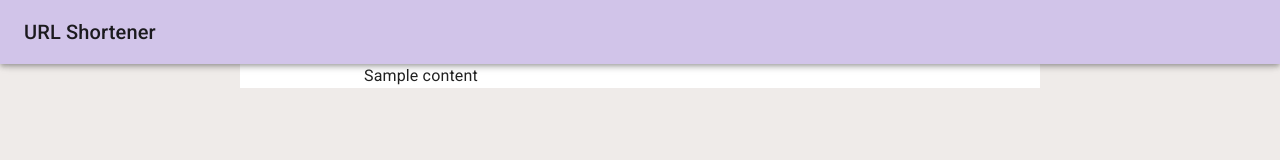
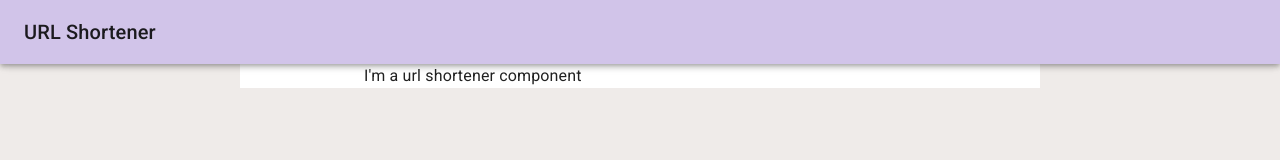
Before and after one commit to phyrisrose/frontend-url-shortener, a React (Create React App) app: page / in a window 1280 px wide. Shown: the top 160 px of the page. Built offline with nearby package versions, Linux system fonts and the light colour scheme.

Commit message:
scaffolding a url shortener component

```diff
--- a/src/App.js
+++ b/src/App.js
@@ -2,12 +2,15 @@ import Container from "@mui/material/Container";
 import Box from "@mui/material/Box";
 
 import Layout from "./Layout";
+import UrlShortener from "./components/UrlShortener";
 
 function App() {
   return (
     <Layout>
       <Container maxWidth="sm">
-        <Box>Sample content</Box>
+        <Box>
+          <UrlShortener />
+        </Box>
       </Container>
     </Layout>
   );
--- /dev/null
+++ b/src/components/UrlShortener.jsx
@@ -0,0 +1,7 @@
+import React from "react";
+
+const UrlShortener = () => {
+  return <div>I'm a url shortener component</div>;
+};
+
+export default UrlShortener;
--- /dev/null
+++ b/src/components/index.js
@@ -0,0 +1 @@
+export { default as UrlShortnener } from "./UrlShortener";
```
